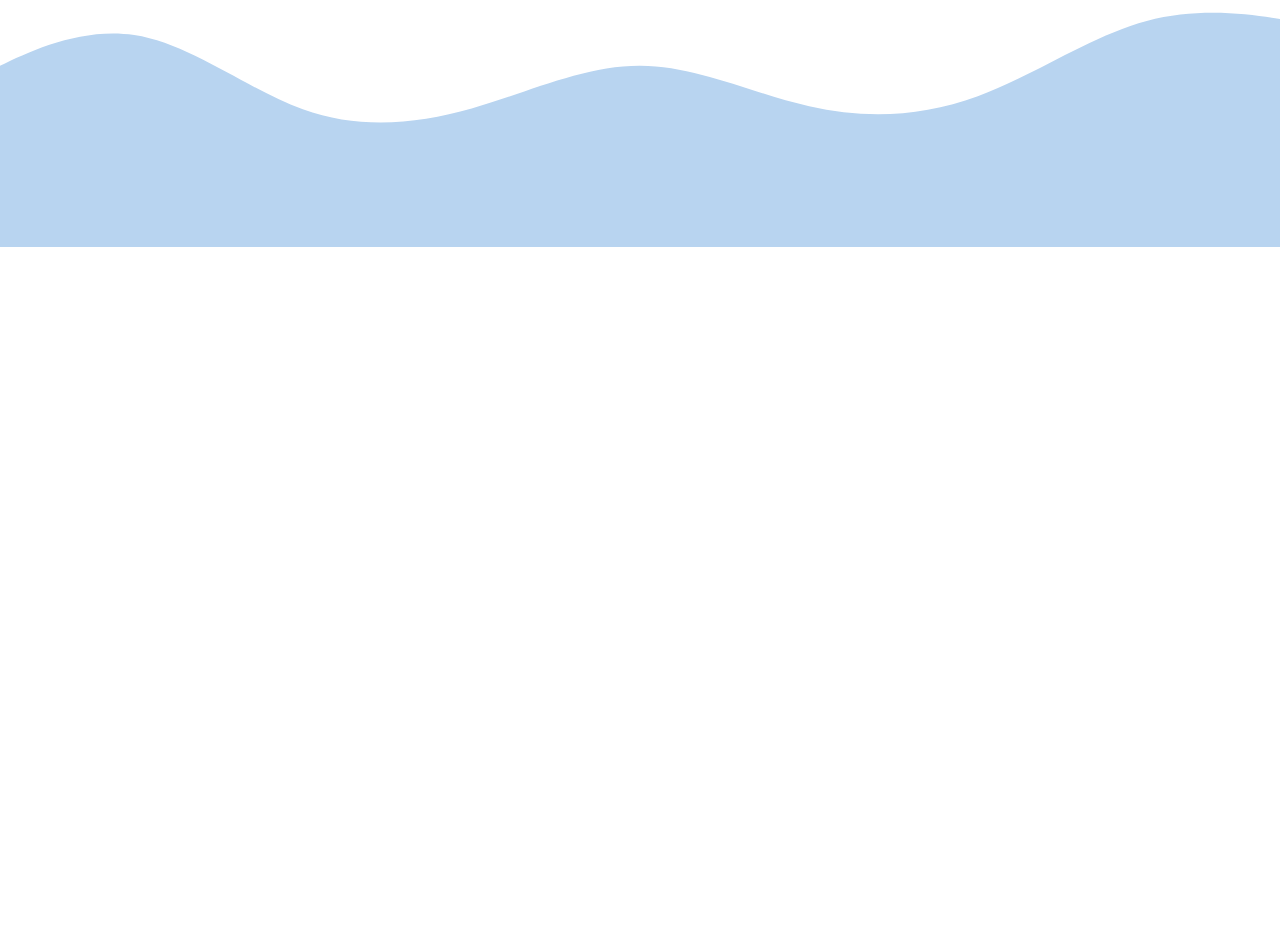
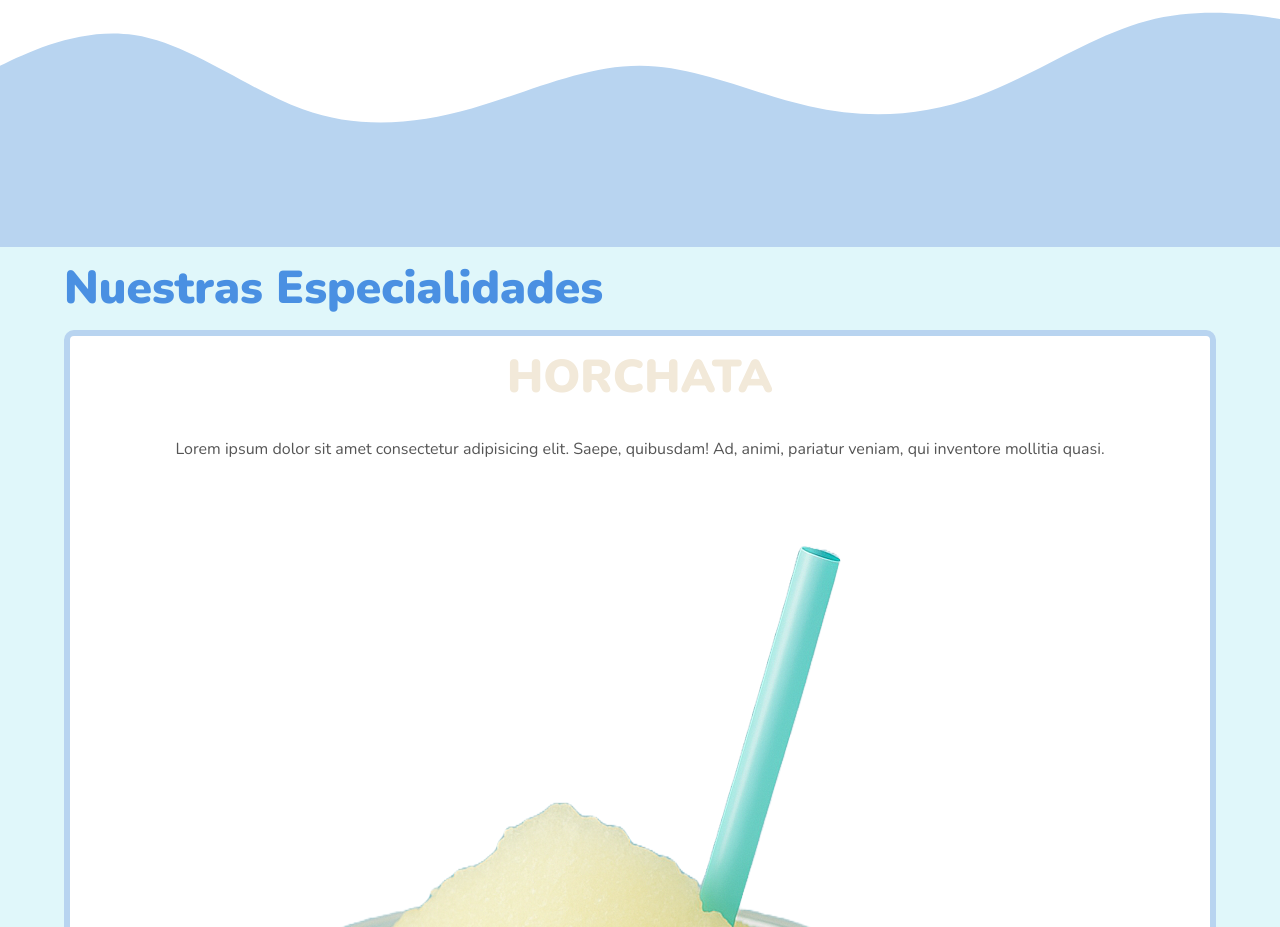
Before and after one commit to AlexRg32/helados-caldos, a website built with Vite: page index.html in a window 1280 px wide. Shown: the part 893-1820 px from the top of the page. Before the commit the page ends 1140 px from the top, so only its background shows below. Built offline with nearby package versions, Linux system fonts and the light colour scheme.

Commit message:
html seccion destacados creada

```diff
--- a/index.html
+++ b/index.html
@@ -17,7 +17,10 @@
     <header class="header">
       <div class="header__contenido contenedor">
         <div class="header__logo">
-          <img src="src/img/340247033_605253721209438_2159851924007620886_n_waifu2x_art_noise1_scale-removebg-preview.png" alt="imagen logo" />
+          <img
+            src="src/img/340247033_605253721209438_2159851924007620886_n_waifu2x_art_noise1_scale-removebg-preview.png"
+            alt="imagen logo"
+          />
         </div>
 
         <div class="header__navegacion">
@@ -32,7 +35,7 @@
         <a class="header__navegacion--contacto" href="#">Contáctanos</a>
       </div>
     </header>
-
+    <main>
       <section class="hero">
         <div class="hero__contenido contenedor">
           <div class="hero__texto">
@@ -42,16 +45,59 @@
             <p class="hero__descripcion">
               Helados artesanos elaborados con ingredientes naturales.
             </p>
-          <p class="hero__descripcion">Tradición
-            familiar desde hace años en el corazón del baix Vinalopó.</p>
+            <p class="hero__descripcion">
+              Tradición familiar desde hace años en el corazón del baix
+              Vinalopó.
+            </p>
             <a href="#sabores" class="btn btn--primario"
               >Descubre nuestros sabores</a
             >
           </div>
           <div class="hero__imagen">
-          <img src="/src/img/6f998619-ad26-4e3f-a98b-f29e4e360fc4-2.png" alt="imagen helado" />
+            <img
+              src="/src/img/6f998619-ad26-4e3f-a98b-f29e4e360fc4-2.png"
+              alt="imagen helado"
+            />
           </div>
         </div>
       </section>
+
+      <section class="destacados">
+        <div class="destacados__contenido contenedor">
+          <h2 class="destacados__heading">Nuestras Especialidades</h2>
+          <div class="destacado">
+            <h2 class="destacado__heading--horchata">HORCHATA</h2>
+            <p class="destacado__descripcion">
+              Lorem ipsum dolor sit amet consectetur adipisicing elit. Saepe,
+              quibusdam! Ad, animi, pariatur veniam, qui inventore mollitia
+              quasi.
+            </p>
+            <img class="destacado__imagen"
+              src="src/img/6f998619-ad26-4e3f-a98b-f29e4e360fc4-2.png"
+              alt="imagen horchata"
+            />
+          </div>
+
+          <div class="destacado">
+            <h2 class="destacado__heading--limon">LIMÓN</h2>
+            <p class="destacado__descripcion">
+              Lorem ipsum dolor sit amet consectetur adipisicing elit. Saepe,
+              quibusdam! Ad, animi, pariatur veniam, qui inventore mollitia
+              quasi.
+            </p>
+            <img class="destacado__imagen"
+              src="src/img/6f998619-ad26-4e3f-a98b-f29e4e360fc4-2.png"
+              alt="imagen limon"
+            />
+          </div>
+
+          <div class="destacado">
+          <h2 class="destacado__heading--cebada">CEBADA</h2>
+          <p class="destacado__descripcion">Lorem ipsum dolor sit amet consectetur adipisicing elit. Saepe, quibusdam! Ad, animi, pariatur veniam, qui inventore mollitia quasi.</p>
+          <img class="destacado__imagen" src="src/img/6f998619-ad26-4e3f-a98b-f29e4e360fc4-2.png" alt="imagen cebada">
+        </div>
+        </div>
+      </section>
+    </main>
   </body>
 </html>
--- a/src/css/style.css
+++ b/src/css/style.css
@@ -148,7 +148,7 @@ img {
 
 /* Elementos decorativos */
 .hero::before {
-  content: '';
+  content: "";
   position: absolute;
   top: 10%;
   left: 5%;
@@ -162,7 +162,7 @@ img {
 }
 
 .hero::after {
-  content: '';
+  content: "";
   position: absolute;
   bottom: 20%;
   right: 10%;
@@ -190,7 +190,7 @@ img {
   margin-bottom: 4rem;
   color: var(--azulPrincipal);
   text-shadow: 4px 4px 0px var(--azulClaro),
-               8px 8px 20px rgba(74, 144, 226, 0.3);
+    8px 8px 20px rgba(74, 144, 226, 0.3);
 }
 
 .hero__heading span {
@@ -204,7 +204,7 @@ img {
 }
 
 .hero__heading span::before {
-  content: '';
+  content: "";
   position: absolute;
   top: 0;
   left: 0;
@@ -253,7 +253,7 @@ img {
     grid-template-columns: 1fr 1fr;
   }
 
-  .hero__imagen{
+  .hero__imagen {
     height: 40rem;
   }
 
@@ -276,7 +276,7 @@ img {
     grid-template-columns: 1fr 1fr;
   }
 
-  .hero__imagen{
+  .hero__imagen {
     height: 40rem;
   }
 
@@ -288,8 +288,6 @@ img {
     margin: 0 auto;
   }
 }
-
-
 
 /* Animaciones */
 /*
@@ -344,3 +342,30 @@ img {
   transform: translateY(-3px);
   box-shadow: 0 12px 35px rgba(74, 144, 226, 0.4);
 }
+
+/* Destacados */
+.destacados {
+  background: var(--menta);
+}
+
+.destacados__heading {
+  color: var(--azulPrincipal);
+}
+
+.destacado {
+  background-color: var(--blanco);
+  border: 0.6rem solid var(--azulClaro);
+  border-radius: 1rem;
+  text-align: center;
+  color: #555;
+}
+
+.destacado__heading--horchata {
+  color: #f2e9d9;
+}
+.destacado__heading--limon {
+  color: var(--limon);
+}
+.destacado__heading--cebada {
+  color: #614b22;
+}
```
Lines whose indentation alone changed are shown as unchanged.
